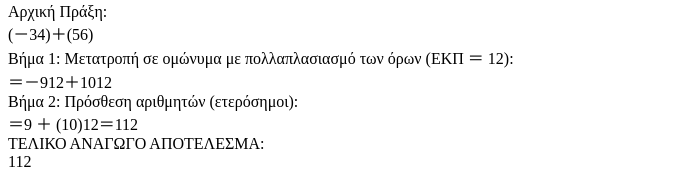
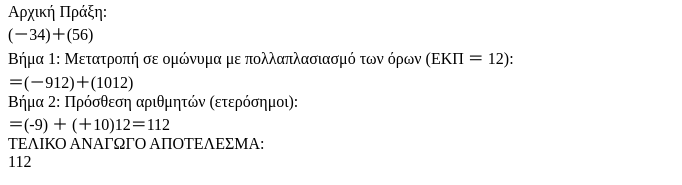
Before and after one commit to gkrimpas-lab/learn-maths-2026, a Next.js app: page /a-gymnasiou/16-prosthesi-klasmata in a window 1280 px wide. Shown: the part 1429-1614 px from the top of the page, without its empty margins (0-682 px from the left). Built offline with nearby package versions, Linux system fonts and the light colour scheme.

Commit message:
Update 16-prosthesi-klasmata.js

```diff
--- a/pages/a-gymnasiou/16-prosthesi-klasmata.js
+++ b/pages/a-gymnasiou/16-prosthesi-klasmata.js
@@ -186,7 +186,7 @@ export default function ProsthesiKlasmataTheoria() {
                 </div>
                 <div className="flex items-center justify-between p-2 bg-white rounded-xl border border-sky-100">
                   <span className="flex items-center gap-1">
-                    (<Frac num="5" den="7" />) ＋ (<Frac num="-2" den="7" />)
+                    (＋<Frac num="5" den="7" />) ＋ (<Frac num="-2" den="7" />)
                   </span>
                   <span className="font-bold text-emerald-700 flex items-center">
                     ＝ ＋<Frac num="3" den="7" />
@@ -382,29 +382,43 @@ export default function ProsthesiKlasmataTheoria() {
                   </div>
                 </div>
 
-                {/* Ενδιάμεση Μορφή με Ομώνυμα */}
+                {/* Ενδιάμεση Μορφή με Ομώνυμα - με απόλυτη διατήρηση προσήμων μπροστά από τα κλάσματα */}
                 {!isHomonymous && (
                   <div className="p-3 bg-white/5 rounded-xl border border-white/10 space-y-1.5 text-xs sm:text-sm font-sans">
                     <div className="text-slate-300 font-bold">
                       Βήμα 1: Μετατροπή σε ομώνυμα με πολλαπλασιασμό των όρων (ΕΚΠ ＝ {commonDen}):
                     </div>
-                    <div className="font-mono text-sm sm:text-base flex items-center gap-2 pt-1">
+                    <div className="font-mono text-sm sm:text-base flex items-center gap-2 pt-1 flex-wrap">
                       <span>＝</span>
+                      <span>(</span>
                       <Frac num={expandedNum1} den={commonDen} className="text-indigo-200" />
+                      <span>)</span>
                       <span className="text-amber-400">＋</span>
+                      <span>(</span>
                       <Frac num={expandedNum2} den={commonDen} className="text-sky-200" />
+                      <span>)</span>
                     </div>
                   </div>
                 )}
 
-                {/* Πρόσθεση Αριθμητών */}
+                {/* Πρόσθεση Αριθμητών με ξεκάθαρη εμφάνιση των προσήμων */}
                 <div className="p-3 bg-white/5 rounded-xl border border-white/10 space-y-1.5 text-xs sm:text-sm font-sans">
                   <div className="text-slate-300 font-bold">
                     {isHomonymous ? 'Βήμα 1' : 'Βήμα 2'}: Πρόσθεση αριθμητών ({areOmmosite ? 'ομόσημοι' : 'ετερόσημοι'}):
                   </div>
-                  <div className="font-mono text-sm sm:text-base flex items-center gap-2 pt-1">
+                  <div className="font-mono text-sm sm:text-base flex items-center gap-2 pt-1 flex-wrap">
                     <span>＝</span>
-                    <Frac num={`${expandedNum1} ＋ (${expandedNum2})`} den={commonDen} />
+                    {/* Ενιαίο κλάσμα με ρητή παράθεση των προσήμων στον αριθμητή */}
+                    <span className="inline-flex items-center gap-1 align-middle mx-1 font-mono">
+                      <span className="inline-flex flex-col items-center justify-center leading-none text-center">
+                        <span className="pb-0.5 px-1 border-b-2 w-full text-center border-white">
+                          ({expandedNum1 > 0 ? `＋${expandedNum1}` : expandedNum1}) ＋ ({expandedNum2 > 0 ? `＋${expandedNum2}` : expandedNum2})
+                        </span>
+                        <span className="pt-0.5 px-1 w-full text-center text-slate-300">
+                          {commonDen}
+                        </span>
+                      </span>
+                    </span>
                     <span>＝</span>
                     <Frac num={sumNumerator} den={commonDen} className="text-amber-300" />
                   </div>
```
